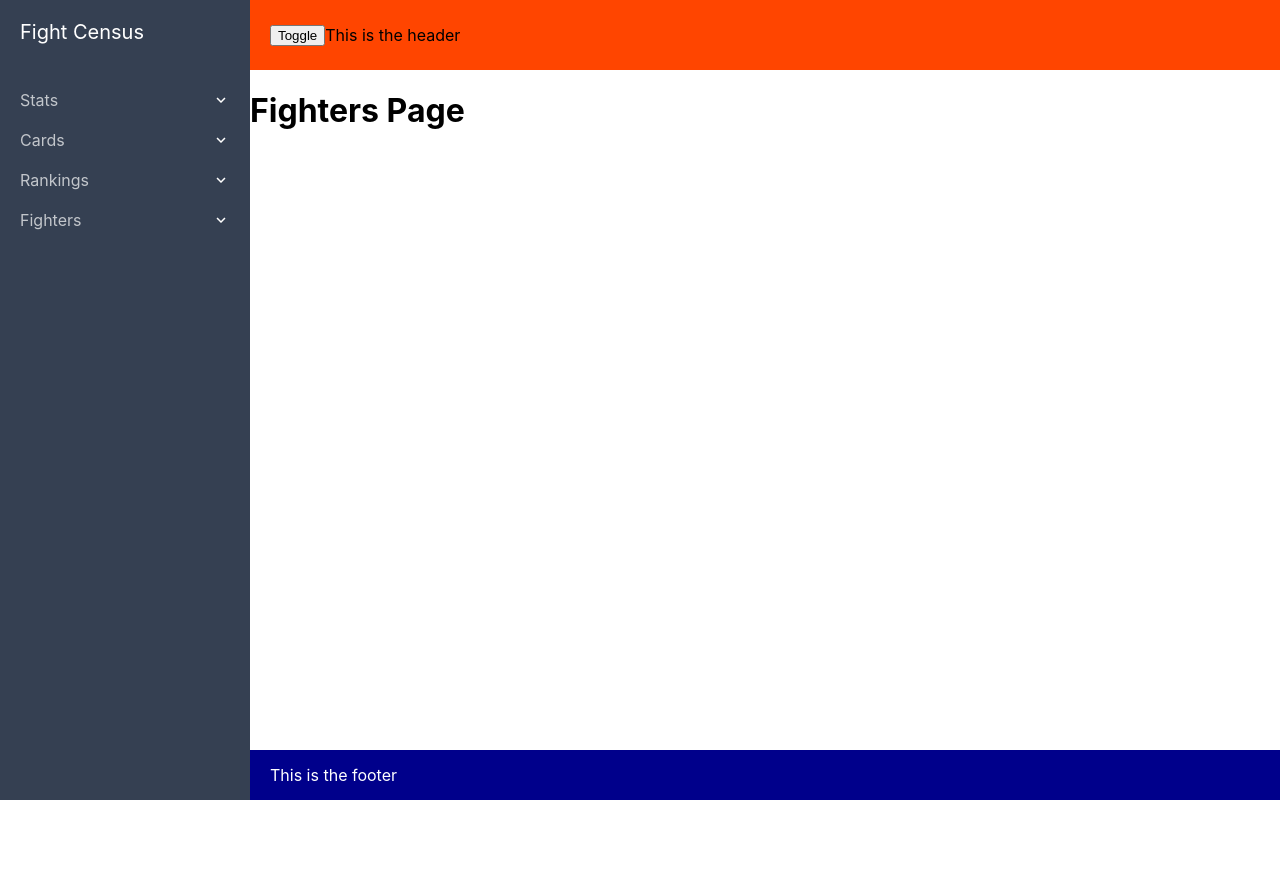
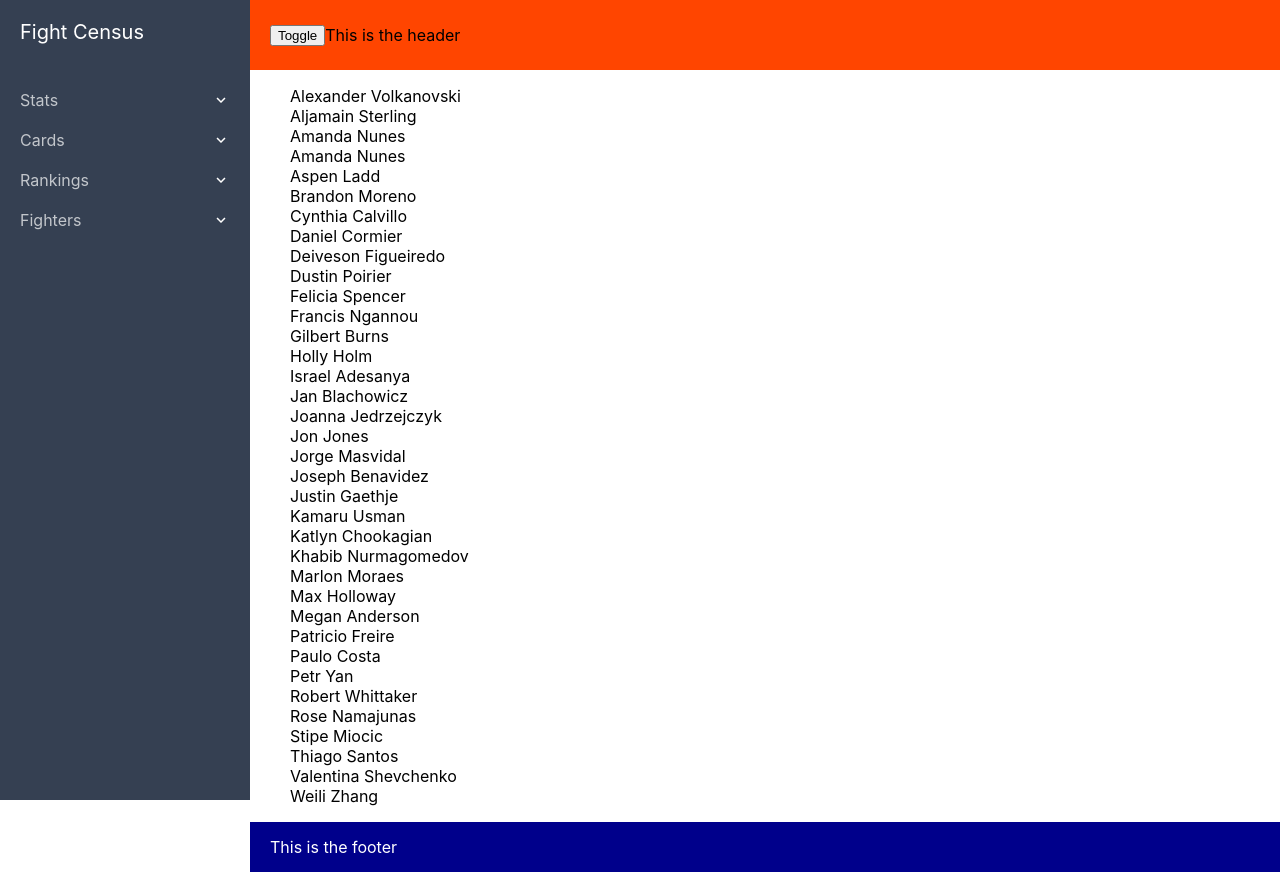
Before and after one commit to caixina/fight-censusx, a Next.js app: page /fighters in a window 1280 px wide. Before the commit the page ends 800 px from the top, so only its background shows below. Built offline with nearby package versions, Linux system fonts and the light colour scheme.

Commit message:
create fighters pages to view alphabetically or by country

```diff
--- a/data/rankings.ts
+++ b/data/rankings.ts
@@ -2,9 +2,24 @@ export default {
   heavyweight: {
     division: "Heavyweight",
     rankings: [
-      { rank: 1, name: "Stipe Miocic", wins: 19, losses: 3, country: "USA" },
-      { rank: 2, name: "Daniel Cormier", wins: 22, losses: 2, country: "USA" },
       {
+        id: 1,
+        rank: 1,
+        name: "Stipe Miocic",
+        wins: 19,
+        losses: 3,
+        country: "USA",
+      },
+      {
+        id: 2,
+        rank: 2,
+        name: "Daniel Cormier",
+        wins: 22,
+        losses: 2,
+        country: "USA",
+      },
+      {
+        id: 3,
         rank: 3,
         name: "Francis Ngannou",
         wins: 15,
@@ -16,8 +31,16 @@ export default {
   lightHeavyweight: {
     division: "Light Heavyweight",
     rankings: [
-      { rank: 1, name: "Jon Jones", wins: 26, losses: 1, country: "USA" },
       {
+        id: 4,
+        rank: 1,
+        name: "Jon Jones",
+        wins: 26,
+        losses: 1,
+        country: "USA",
+      },
+      {
+        id: 5,
         rank: 2,
         name: "Thiago Santos",
         wins: 21,
@@ -25,6 +48,7 @@ export default {
         country: "Brazil",
       },
       {
+        id: 6,
         rank: 3,
         name: "Jan Blachowicz",
         wins: 26,
@@ -36,89 +60,320 @@ export default {
   middleweight: {
     division: "Middleweight",
     rankings: [
-      { rank: 1, name: "Israel Adesanya", wins: 19, losses: 0 },
-      { rank: 2, name: "Paulo Costa", wins: 13, losses: 0 },
-      { rank: 3, name: "Robert Whittaker", wins: 21, losses: 5 },
+      {
+        id: 7,
+        rank: 1,
+        name: "Israel Adesanya",
+        wins: 19,
+        losses: 0,
+        country: "Nigeria",
+      },
+      {
+        id: 8,
+        rank: 2,
+        name: "Paulo Costa",
+        wins: 13,
+        losses: 0,
+        country: "Brazil",
+      },
+      {
+        id: 9,
+        rank: 3,
+        name: "Robert Whittaker",
+        wins: 21,
+        losses: 5,
+        country: "Australia",
+      },
     ],
   },
   welterweight: {
     division: "Welterweight",
     rankings: [
-      { rank: 1, name: "Kamaru Usman", wins: 17, losses: 1 },
-      { rank: 2, name: "Jorge Masvidal", wins: 35, losses: 14 },
-      { rank: 3, name: "Gilbert Burns", wins: 19, losses: 3 },
+      {
+        id: 10,
+        rank: 1,
+        name: "Kamaru Usman",
+        wins: 17,
+        losses: 1,
+        country: "Nigeria",
+      },
+      {
+        id: 11,
+        rank: 2,
+        name: "Jorge Masvidal",
+        wins: 35,
+        losses: 14,
+        country: "USA",
+      },
+      {
+        id: 12,
+        rank: 3,
+        name: "Gilbert Burns",
+        wins: 19,
+        losses: 3,
+        country: "Brazil",
+      },
     ],
   },
   lightweight: {
     division: "Lightweight",
     rankings: [
-      { rank: 1, name: "Khabib Nurmagomedov", wins: 28, losses: 0 },
-      { rank: 2, name: "Dustin Poirier", wins: 26, losses: 6 },
-      { rank: 3, name: "Justin Gaethje", wins: 22, losses: 2 },
+      {
+        id: 13,
+        rank: 1,
+        name: "Khabib Nurmagomedov",
+        wins: 28,
+        losses: 0,
+        country: "Russia",
+      },
+      {
+        id: 14,
+        rank: 2,
+        name: "Dustin Poirier",
+        wins: 26,
+        losses: 6,
+        country: "USA",
+      },
+      {
+        id: 15,
+        rank: 3,
+        name: "Justin Gaethje",
+        wins: 22,
+        losses: 2,
+        country: "USA",
+      },
     ],
   },
   featherweight: {
     division: "Featherweight",
     rankings: [
-      { rank: 1, name: "Alexander Volkanovski", wins: 22, losses: 1 },
-      { rank: 2, name: "Patricio Freire", wins: 30, losses: 4 },
-      { rank: 3, name: "Max Holloway", wins: 21, losses: 6 },
+      {
+        id: 16,
+        rank: 1,
+        name: "Alexander Volkanovski",
+        wins: 22,
+        losses: 1,
+        country: "Australia",
+      },
+      {
+        id: 17,
+        rank: 2,
+        name: "Patricio Freire",
+        wins: 30,
+        losses: 4,
+        country: "Brazil",
+      },
+      {
+        id: 18,
+        rank: 3,
+        name: "Max Holloway",
+        wins: 21,
+        losses: 6,
+        country: "USA",
+      },
     ],
   },
   bantamweight: {
     division: "Bantamweight",
     rankings: [
-      { rank: 1, name: "Petr Yan", wins: 15, losses: 1 },
-      { rank: 2, name: "Marlon Moraes", wins: 23, losses: 6 },
-      { rank: 3, name: "Aljamain Sterling", wins: 19, losses: 3 },
+      {
+        id: 19,
+        rank: 1,
+        name: "Petr Yan",
+        wins: 15,
+        losses: 1,
+        country: "Russia",
+      },
+      {
+        id: 20,
+        rank: 2,
+        name: "Marlon Moraes",
+        wins: 23,
+        losses: 6,
+        country: "Brazil",
+      },
+      {
+        id: 21,
+        rank: 3,
+        name: "Aljamain Sterling",
+        wins: 19,
+        losses: 3,
+        country: "USA",
+      },
     ],
   },
   flyweight: {
     division: "Flyweight",
     rankings: [
-      { rank: 1, name: "Deiveson Figueiredo", wins: 19, losses: 1 },
-      { rank: 2, name: "Brandon Moreno", wins: 17, losses: 5 },
-      { rank: 3, name: "Joseph Benavidez", wins: 28, losses: 7 },
+      {
+        id: 22,
+        rank: 1,
+        name: "Deiveson Figueiredo",
+        wins: 19,
+        losses: 1,
+        country: "Brazil",
+      },
+      {
+        id: 23,
+        rank: 2,
+        name: "Brandon Moreno",
+        wins: 17,
+        losses: 5,
+        country: "Mexico",
+      },
+      {
+        id: 24,
+        rank: 3,
+        name: "Joseph Benavidez",
+        wins: 28,
+        losses: 7,
+        country: "USA",
+      },
     ],
   },
   wFeatherweight: {
     division: "Women's Featherweight",
     rankings: [
-      { rank: 1, name: "Amanda Nunes", wins: 20, losses: 4 },
-      { rank: 2, name: "Cristiane Justino", wins: 22, losses: 2 },
-      { rank: 3, name: "Kayla Harrison", wins: 7, losses: 0 },
+      {
+        id: 25,
+        rank: 1,
+        name: "Amanda Nunes",
+        wins: 20,
+        losses: 4,
+        country: "Brazil",
+      },
+      {
+        id: 26,
+        rank: 2,
+        name: "Felicia Spencer",
+        wins: 8,
+        losses: 2,
+        country: "Canada",
+      },
+      {
+        id: 27,
+        rank: 3,
+        name: "Megan Anderson",
+        wins: 11,
+        losses: 4,
+        country: "Australia",
+      },
     ],
   },
   wBantamweight: {
     division: "Women's Bantamweight",
     rankings: [
-      { rank: 1, name: "Amanda Nunes", wins: 20, losses: 4 },
-      { rank: 2, name: "Holly Holm", wins: 13, losses: 5 },
-      { rank: 3, name: "Aspen Ladd", wins: 9, losses: 1 },
+      {
+        id: 28,
+        rank: 1,
+        name: "Amanda Nunes",
+        wins: 20,
+        losses: 4,
+        country: "Brazil",
+      },
+      {
+        id: 29,
+        rank: 2,
+        name: "Holly Holm",
+        wins: 13,
+        losses: 5,
+        country: "USA",
+      },
+      {
+        id: 30,
+        rank: 3,
+        name: "Aspen Ladd",
+        wins: 9,
+        losses: 1,
+        country: "USA",
+      },
     ],
   },
   wFlyweight: {
     division: "Women's Flyweight",
     rankings: [
-      { rank: 1, name: "Valentina Shevchenko", wins: 19, losses: 3 },
-      { rank: 2, name: "Katlyn Chookagian", wins: 14, losses: 3 },
-      { rank: 3, name: "Cynthia Calvillo", wins: 9, losses: 1 },
+      {
+        id: 31,
+        rank: 1,
+        name: "Valentina Shevchenko",
+        wins: 19,
+        losses: 3,
+        country: "Kyrgyzstan",
+      },
+      {
+        id: 32,
+        rank: 2,
+        name: "Katlyn Chookagian",
+        wins: 14,
+        losses: 3,
+        country: "USA",
+      },
+      {
+        id: 33,
+        rank: 3,
+        name: "Cynthia Calvillo",
+        wins: 9,
+        losses: 1,
+        country: "Mexico",
+      },
     ],
   },
   wStrawweight: {
     division: "Women's Strawweight",
     rankings: [
-      { rank: 1, name: "Weili Zhang", wins: 21, losses: 1 },
-      { rank: 2, name: "Rose Namajunas", wins: 9, losses: 4 },
-      { rank: 3, name: "Joanna Jedrzejczyk", wins: 16, losses: 4 },
+      {
+        id: 34,
+        rank: 1,
+        name: "Weili Zhang",
+        wins: 21,
+        losses: 1,
+        country: "China",
+      },
+      {
+        id: 35,
+        rank: 2,
+        name: "Rose Namajunas",
+        wins: 9,
+        losses: 4,
+        country: "USA",
+      },
+      {
+        id: 36,
+        rank: 3,
+        name: "Joanna Jedrzejczyk",
+        wins: 16,
+        losses: 4,
+        country: "Poland",
+      },
     ],
   },
   p4p: {
     division: "Pound 4 Pound",
     rankings: [
-      { rank: 1, name: "Jon Jones", wins: 26, losses: 1 },
-      { rank: 2, name: "Alexander Volkanovski", wins: 22, losses: 1 },
-      { rank: 3, name: "Kamaru Usman", wins: 17, losses: 1 },
+      {
+        id: 37,
+        rank: 1,
+        name: "Jon Jones",
+        wins: 26,
+        losses: 1,
+        country: "USA",
+      },
+      {
+        id: 38,
+        rank: 2,
+        name: "Alexander Volkanovski",
+        wins: 22,
+        losses: 1,
+        country: "Australia",
+      },
+      {
+        id: 39,
+        rank: 3,
+        name: "Kamaru Usman",
+        wins: 17,
+        losses: 1,
+        country: "Nigeria",
+      },
     ],
   },
 };
--- /dev/null
+++ b/pages/api/fighters/[filter].js
@@ -0,0 +1,15 @@
+import data from "../../../data/rankings";
+import getFightersAlphabetical from "../../../utils/getFightersAlphabetical";
+import aggregateByCountry from "../../../utils/aggregateByCountry";
+
+const fightersFilterHandler = (req, res) => {
+  const countries = aggregateByCountry(getFightersAlphabetical(data));
+
+  if (countries) {
+    res.status(200).json(countries);
+  } else {
+    res.status(404).json({ message: "There was a problem loading the data" });
+  }
+};
+
+export default fightersFilterHandler;
--- /dev/null
+++ b/pages/api/fighters/index.js
@@ -0,0 +1,10 @@
+import data from "../../../data/rankings";
+import getFightersAlphabetical from "../../../utils/getFightersAlphabetical";
+
+const handler = (req, res) => {
+  const fighters = getFightersAlphabetical(data);
+
+  res.status(200).json({ fighters });
+};
+
+export default handler;
--- a/pages/fighters/index.tsx
+++ b/pages/fighters/index.tsx
@@ -1,7 +1,25 @@
-const Fighters = () => (
-  <div>
-    <h1>Fighters Page</h1>
-  </div>
-);
+import useSWR from "swr";
+import fetcher from "../../utils/fetcher";
+import styled from "styled-components";
+import { Fighter } from "../../types/types";
+
+const Fighters = () => {
+  const { data, error } = useSWR(`/api/fighters`, fetcher);
+
+  if (error) return <div>Failed to load</div>;
+  if (!data) return <div>Loading...</div>;
+
+  return (
+    <FightersList>
+      {data.fighters.map((fighter: Fighter) => (
+        <li key={fighter.id}>{fighter.name}</li>
+      ))}
+    </FightersList>
+  );
+};
+
+const FightersList = styled.ul`
+  list-style-type: none;
+`;
 
 export default Fighters;
--- a/pages/rankings/[division].jsx
+++ b/pages/rankings/[division].jsx
@@ -18,7 +18,7 @@ const Rankings = () => {
       <h1>{data.division} Rankings</h1>
       <RankingsList>
         {data.rankings.map((fighter) => (
-          <li key={fighter.rank}>
+          <li key={fighter.id}>
             {fighter.rank}. {fighter.name} | {fighter.wins}-{fighter.losses}
           </li>
         ))}
--- a/tsconfig.json
+++ b/tsconfig.json
@@ -69,7 +69,10 @@
     "**/*.tsx",
     "pages/rankings/[division].jsx",
     "pages/api/rankings/[division].js",
-    "pages/cards/[timeline].jsx"
+    "pages/cards/[timeline].jsx",
+    "pages/fighters/[filter].jsx",
+    "utils/aggregateByCountry.js",
+    "data/getFighters.js"
   ],
   "exclude": ["node_modules"]
 }
--- /dev/null
+++ b/types/types.ts
@@ -0,0 +1,12 @@
+export type Fighter = {
+  rank: number;
+  name: string;
+  wins: number;
+  losses: number;
+  country: string;
+};
+
+export type Division = {
+  division: string;
+  rankings: Fighter[];
+};
--- /dev/null
+++ b/utils/aggregateByCountry.js
@@ -0,0 +1,13 @@
+export default (data) => {
+  let countries = {};
+
+  data.forEach((fighter) => {
+    if (!countries[fighter.country]) {
+      countries[fighter.country] = [];
+    }
+
+    countries[fighter.country].push(fighter);
+  });
+
+  return countries;
+};
--- /dev/null
+++ b/utils/getFightersAlphabetical.js
@@ -0,0 +1,18 @@
+export default (data) => {
+  let fighters = [];
+
+  for (const division in data) {
+    if (division !== "p4p") {
+      fighters = [...fighters, ...data[division].rankings];
+    }
+  }
+
+  // sort fighters alphabetically
+  fighters.sort((a, b) => {
+    if (a.name < b.name) return -1;
+    if (a.name > b.name) return 1;
+    return 0;
+  });
+
+  return fighters;
+};
```
Also changed, not shown: pages/fighters/[filter].jsx (added, +41 -0 lines), pages/fighters/[pid].tsx (deleted, +0 -14 lines).
